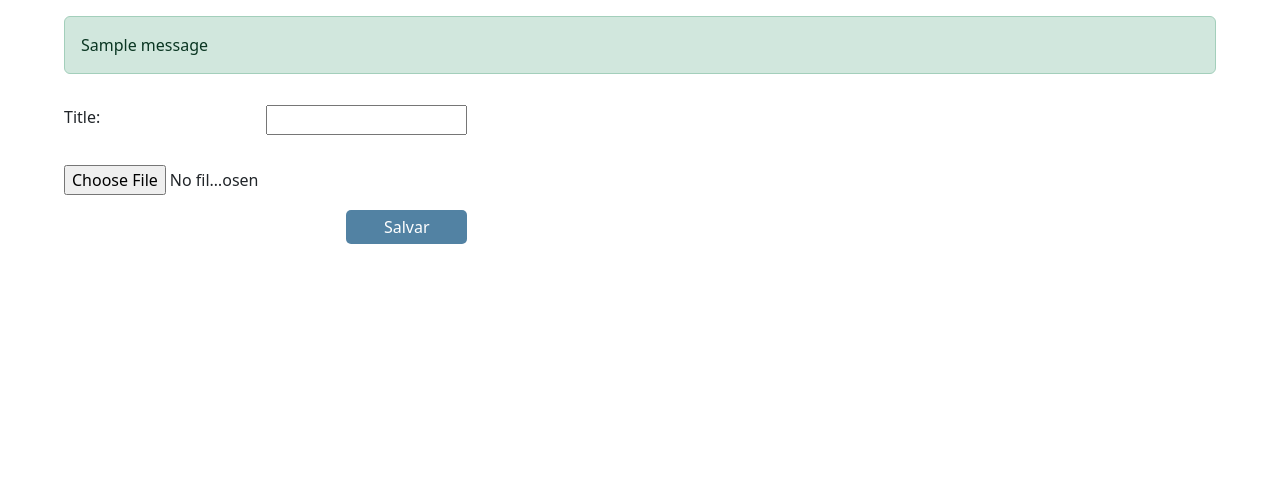
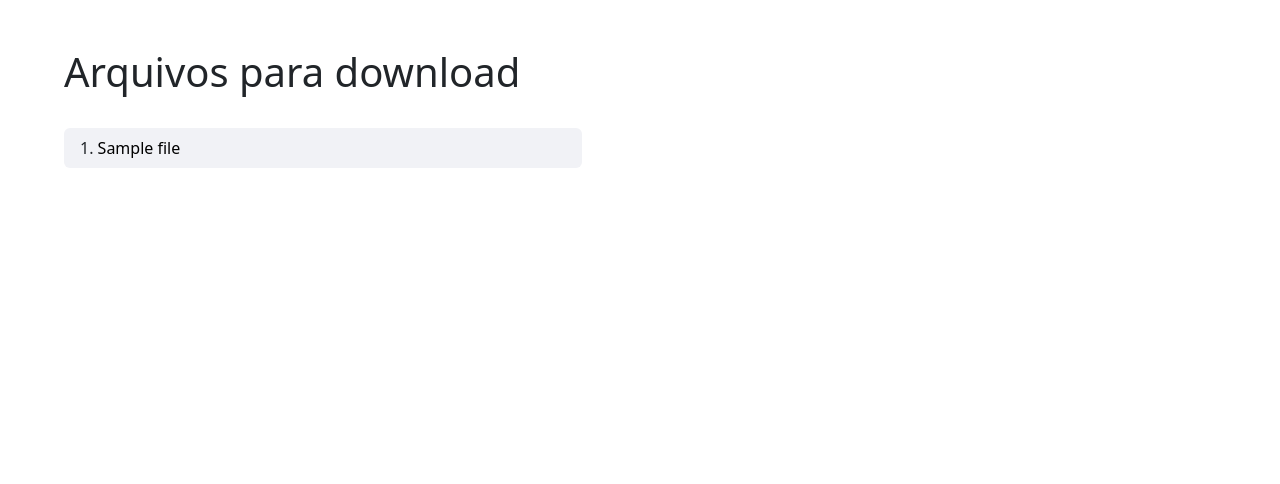
Before and after one commit to fczanetti/elp, a Django app: page /files in a window 1280 px wide. Shown: the part 119-603 px from the top of the page. Run offline with Django 5.2, Linux system fonts and the light colour scheme; a user stored in the database is signed in; tables that the repository leaves empty hold one stand-in row (values such as "Sample post"); one stand-in notice (Sample message) is shown; some libraries are stand-ins or nearby versions.

Commit message:
show_files_to_download

```diff
--- a/engplat/base/forms.py
+++ b/engplat/base/forms.py
@@ -1,16 +1,9 @@
 from django.contrib.auth.forms import BaseUserCreationForm
-from django.forms import ModelForm
 
-from engplat.base.models import User, File
+from engplat.base.models import User
 
 
 class MyUserCreationForm(BaseUserCreationForm):
     class Meta:
         model = User
         fields = ("first_name", "email",)
-
-
-class FileModelForm(ModelForm):
-    class Meta:
-        model = File
-        fields = ("title", "file",)
--- a/engplat/base/models.py
+++ b/engplat/base/models.py
@@ -5,6 +5,7 @@ from django.utils.translation import gettext_lazy as _
 from django.utils import timezone
 from django.core.mail import send_mail
 from django.contrib.auth.hashers import make_password
+from django.core.files.storage import default_storage
 
 
 class UserManager(BaseUserManager):
@@ -100,8 +101,12 @@ class User(AbstractBaseUser, PermissionsMixin):
 
 
 class File(models.Model):
-    title = models.CharField(max_length=72)
-    file = models.FileField(upload_to="files/")
+    title = models.CharField(max_length=72, unique=True, verbose_name="Título")
+    file = models.FileField(upload_to="files/", verbose_name="Arquivo")
 
     def __str__(self):
         return self.title
+
+    @property
+    def file_url(self):
+        return default_storage.url(self.file.name)
--- a/engplat/base/templates/base/files.html
+++ b/engplat/base/templates/base/files.html
@@ -13,27 +13,17 @@
 
 {% block maincontent %}
 
-{% if messages %}
-<div class="col-12">
-    {% for message in messages %}
-    <div class="alert alert-{{ message.tags }}" role="alert">{{ message }}</div>
-    {% endfor %}
-</div>
-{% endif %}
+    <h1 class="pb-3 mt-5">Arquivos para download</h1>
 
-    <form class="customform" action="" method="post", enctype="multipart/form-data">{% csrf_token %}
-
-        <div class="labelinputpair">
-            <div>{{ form.title.label_tag }}</div>
-            <div class="inputbox">{{ form.title }}</div>
-            {{ form.title.errors }}
-        </div>
-        <div class="labelinputpair">
-            <div class="inputbox">{{ form.file }}</div>
-            {{ form.file.errors }}
-        </div>
-
-        <button type="submit" class="align-self-end formbutton">Salvar</button>
-    </form>
+    <ol class="ps-3 rounded mt-3 indexlist">
+        {% for file in files %}
+            <li class="pt-1 pb-1 fw-medium">
+                <a class="text-decoration-none lh-lg fw-medium"
+                    href="{{ file.file_url }}">{{ file.title }}</a>
+            </li>
+        {% empty %}
+            <p>Ainda não existem arquivos para download.</p>
+        {% endfor %}
+    </ol>
 
 {% endblock %}
--- a/engplat/base/views.py
+++ b/engplat/base/views.py
@@ -9,9 +9,10 @@ from django.contrib.auth.views import (
     PasswordResetConfirmView,
     PasswordResetCompleteView,
 )
-from django.contrib import messages
+from django.contrib.auth.decorators import login_required
 
-from engplat.base.forms import MyUserCreationForm, FileModelForm
+from engplat.base.forms import MyUserCreationForm
+from engplat.base.models import File
 
 
 def home(request):
@@ -71,15 +72,7 @@ def user_created(request):
     return render(request, 'registration/user_created.html')
 
 
+@login_required
 def files(request):
-    if request.method == "POST":
-        form = FileModelForm(request.POST, request.FILES)
-        if form.is_valid():
-            form.save()
-            messages.success(request, "Arquivo salvo com sucesso.")
-        else:
-            messages.warning(request, "Verifique os erros e tente novamente.")
-            return render(request, "base/files.html", {"form": form})
-
-    form = FileModelForm()
-    return render(request, "base/files.html", {"form": form})
+    files = File.objects.all()
+    return render(request, "base/files.html", {"files": files})
--- a/engplat/settings.py
+++ b/engplat/settings.py
@@ -159,6 +159,7 @@ if AWS_ACCESS_KEY_ID:
             "BACKEND": "storages.backends.s3.S3Storage",
             "OPTIONS": {
                 "bucket_name": AWS_STORAGE_BUCKET_NAME,
+                "querystring_auth": False,
             },
         },
         "staticfiles": {
--- a/engplat/urls.py
+++ b/engplat/urls.py
@@ -17,6 +17,7 @@ Including another URLconf
 from django.contrib import admin
 from django.urls import path, include
 from django.conf import settings
+from django.conf.urls.static import static
 
 urlpatterns = [
     path('admin/', admin.site.urls),
@@ -30,3 +31,4 @@ if settings.DEBUG:
     urlpatterns.append(
         path('__debug__/', include('debug_toolbar.urls')),
     )
+    urlpatterns += static(settings.MEDIA_URL, document_root=settings.MEDIA_ROOT)
```
Also changed, not shown: engplat/base/admin.py (+7 -1 lines), engplat/base/tests/test_files.py (+16 -41 lines), engplat/base/migrations/0003_alter_file_title.py (added), engplat/base/migrations/0004_alter_file_file_alter_file_title.py (added), 1 other file.
